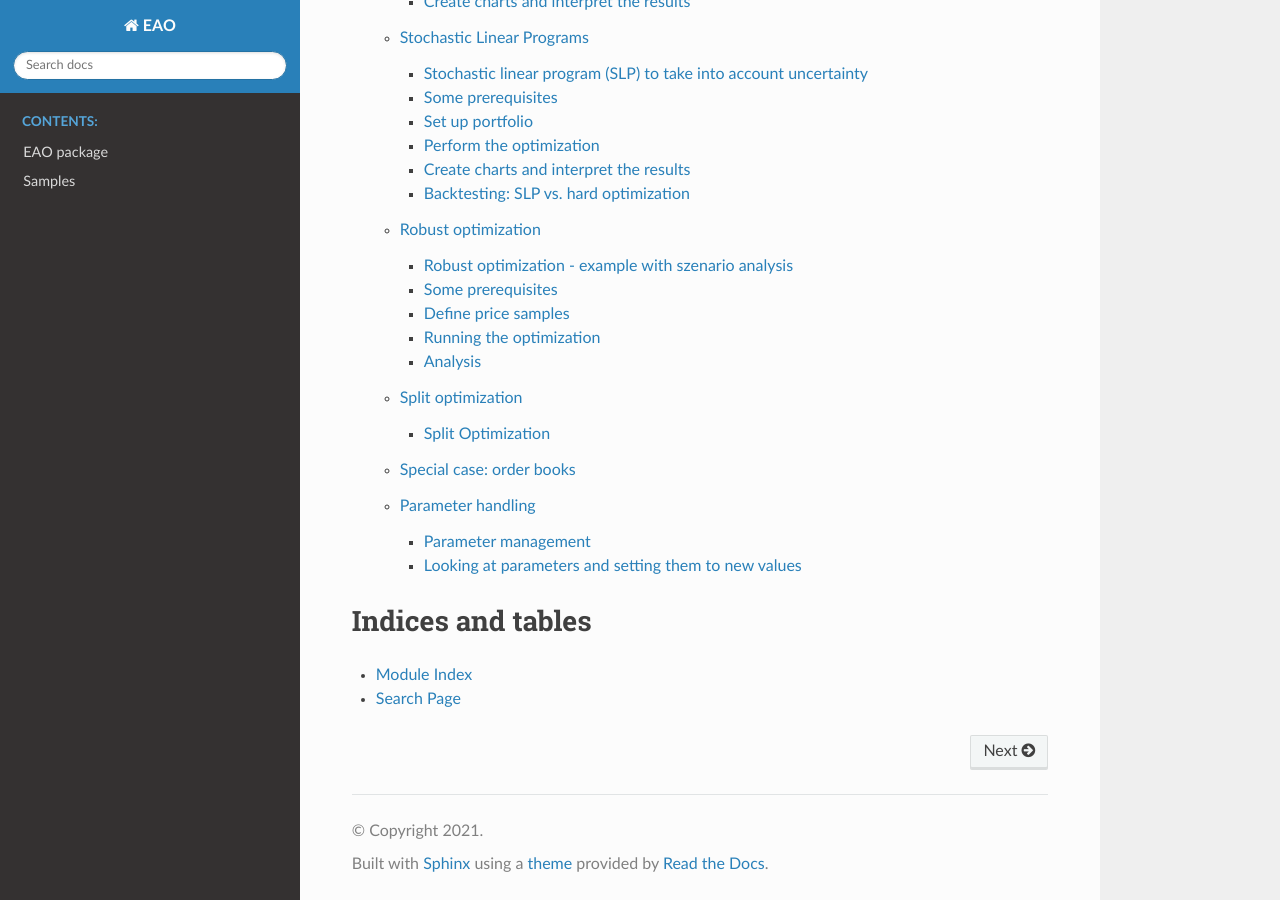
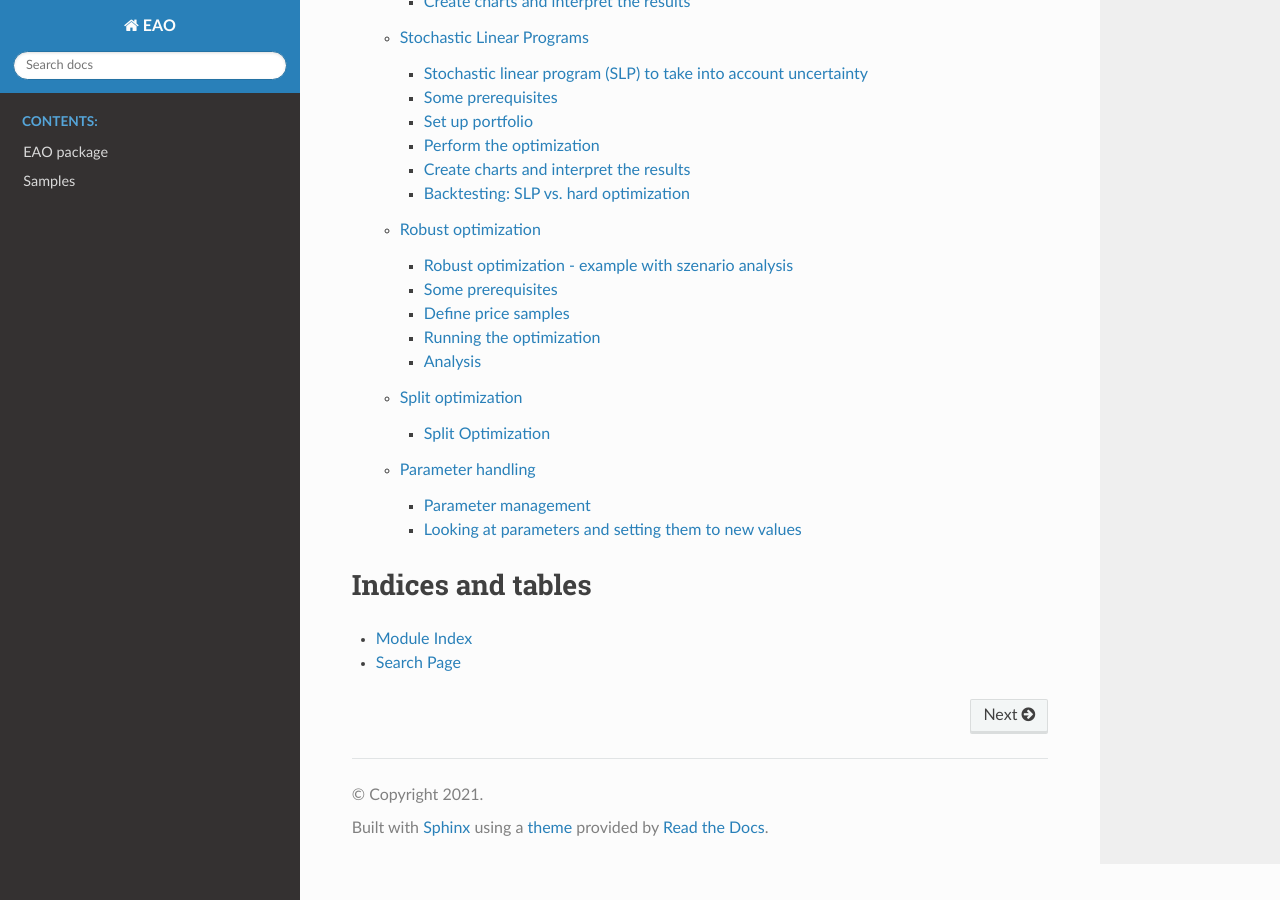
Before and after one commit to EnergyAssetOptimization/EAO, a Sphinx documentation site: the page built from doc/source/index.rst, in a window 1280 px wide and 900 px high, scrolled down 1587 px. Built offline with Sphinx 7.4.7 and the Read the Docs theme 3.1.0, drawn with Linux system fonts in a browser that asks for light colours; pages that are not in the unit, such as notebooks, are missing from menus.

Commit message:
Update samples.rst

```diff
--- a/doc/source/samples.rst
+++ b/doc/source/samples.rst
@@ -61,14 +61,6 @@ Split optimization
 
    samples/split_optimization/split_optimization
 
-Special case: order books
-------------------
-
-.. toctree::
-
-   samples/split_optimization/order_book
-
-
 
 Parameter handling
 ------------------
```
